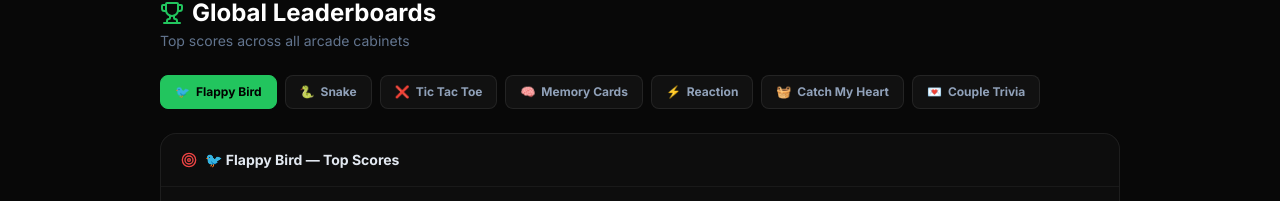
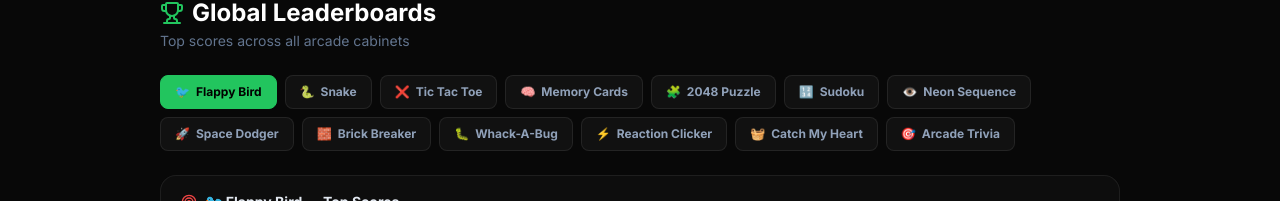
Before and after one commit to EYRON27/AarvieveArcade, a React (Vite) app in the folder client/: page /leaderboard in a window 1280 px wide. Shown: the part 116-317 px from the top of the page. Built offline with nearby package versions, Linux system fonts and the light colour scheme; no server answers; sample sign-in values are in the browser's storage.

Commit message:
feat: implement leaderboard page with game-specific score tables

```diff
--- a/client/src/pages/Leaderboard.tsx
+++ b/client/src/pages/Leaderboard.tsx
@@ -10,9 +10,15 @@ const GAME_LABELS: Record<string, { label: string; icon: string }> = {
   snake:              { label: 'Snake',             icon: '🐍' },
   ticTacToe:          { label: 'Tic Tac Toe',       icon: '❌' },
   memoryGame:         { label: 'Memory Cards',      icon: '🧠' },
-  reactionGame:       { label: 'Reaction',          icon: '⚡' },
+  puzzle2048:         { label: '2048 Puzzle',       icon: '🧩' },
+  sudoku:             { label: 'Sudoku',            icon: '🔢' },
+  neonSequence:       { label: 'Neon Sequence',     icon: '👁️' },
+  spaceDodger:        { label: 'Space Dodger',      icon: '🚀' },
+  brickBreaker:       { label: 'Brick Breaker',     icon: '🧱' },
+  whackABug:          { label: 'Whack-A-Bug',       icon: '🐛' },
+  reactionGame:       { label: 'Reaction Clicker',  icon: '⚡' },
   catchMyHeart:       { label: 'Catch My Heart',    icon: '🧺' },
-  relationshipTrivia: { label: 'Couple Trivia',     icon: '💌' },
+  relationshipTrivia: { label: 'Arcade Trivia',     icon: '🎯' },
 };
 
 const Leaderboard: React.FC = () => {
```
